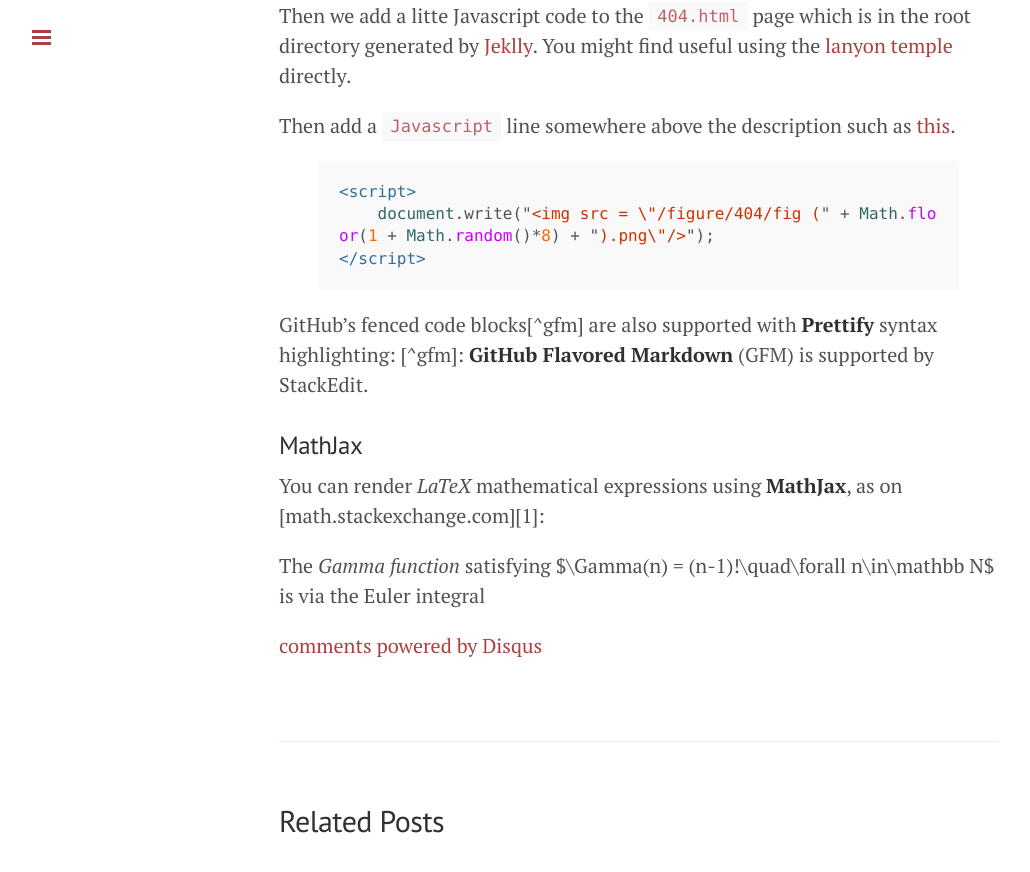
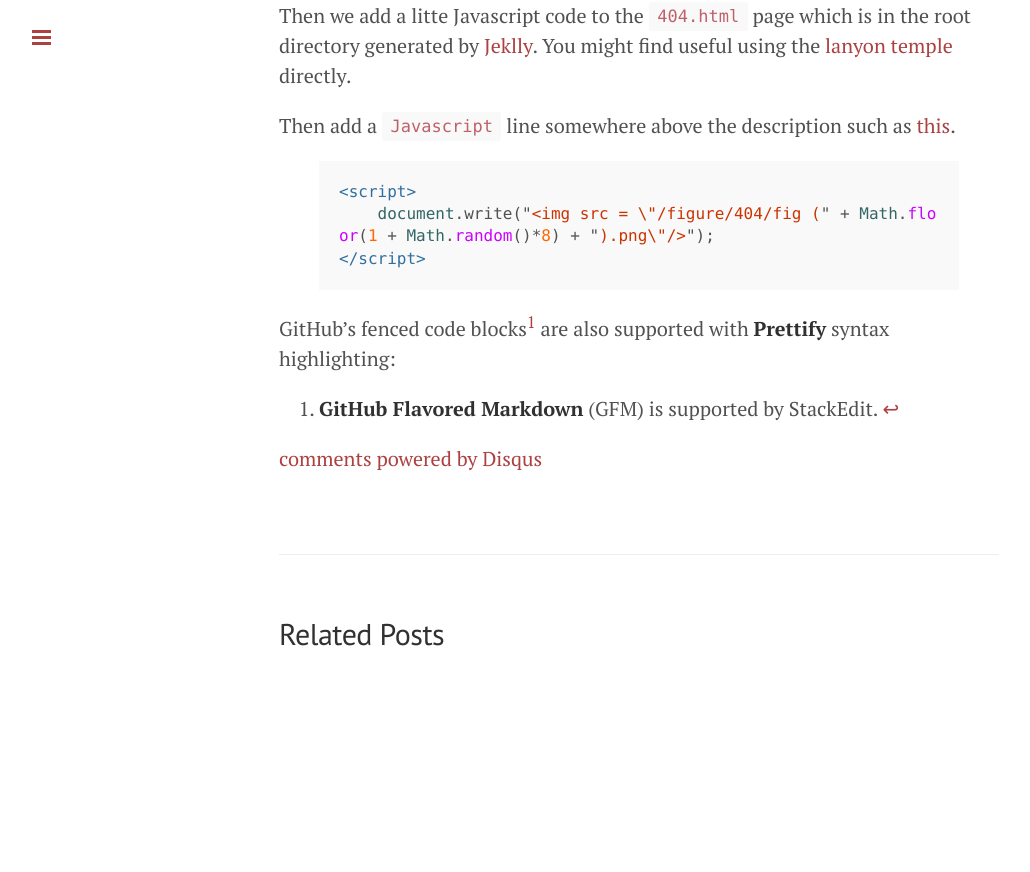
Before and after one commit to yinsenm/yinsenm.github.io, a Jekyll site: the page built from _posts/2014-07-21-Load-a-random-picture-in-Jekyll-using-Script.md, in a window 1280 px wide and 900 px high, scrolled down 981 px. Shown: the top 872 px of the window, without its empty margins (1-1031 px from the left). Built offline with Jekyll 4.4.1, drawn with Linux system fonts in a browser that asks for light colours; comment, search, counter and statistics services are not loaded; after the commit the page ends 1693 px from its top, so only the background shows below that.

Commit message:
slightly change

```diff
--- a/_includes/comment.html
+++ b/_includes/comment.html
@@ -12,4 +12,4 @@
     </script>
 
     <noscript>Please enable JavaScript to view the <a href="http://disqus.com/?ref_noscript">comments powered by Disqus.</a></noscript>
-    <a href="http://disqus.com" class="dsq-brlink">comments powered by <span class="logo-disqus">Disqus</span></a>
+    <a href="https://disqus.com" class="dsq-brlink">comments powered by <span class="logo-disqus">Disqus</span></a>
--- a/_posts/2014-07-21-Load-a-random-picture-in-Jekyll-using-Script.md
+++ b/_posts/2014-07-21-Load-a-random-picture-in-Jekyll-using-Script.md
@@ -34,11 +34,5 @@ Then add a `Javascript` line somewhere above the description such as [this](http
 {% endhighlight %}
 
 GitHub's fenced code blocks[^gfm] are also supported with **Prettify** syntax highlighting:
-  [^gfm]: **GitHub Flavored Markdown** (GFM) is supported by StackEdit.
 
-### MathJax
-
-You can render *LaTeX* mathematical expressions using **MathJax**, as on [math.stackexchange.com][1]:
-
-The *Gamma function* satisfying $\Gamma(n) = (n-1)!\quad\forall
-n\in\mathbb N$ is via the Euler integral
+[^gfm]: **GitHub Flavored Markdown** (GFM) is supported by StackEdit.
```
